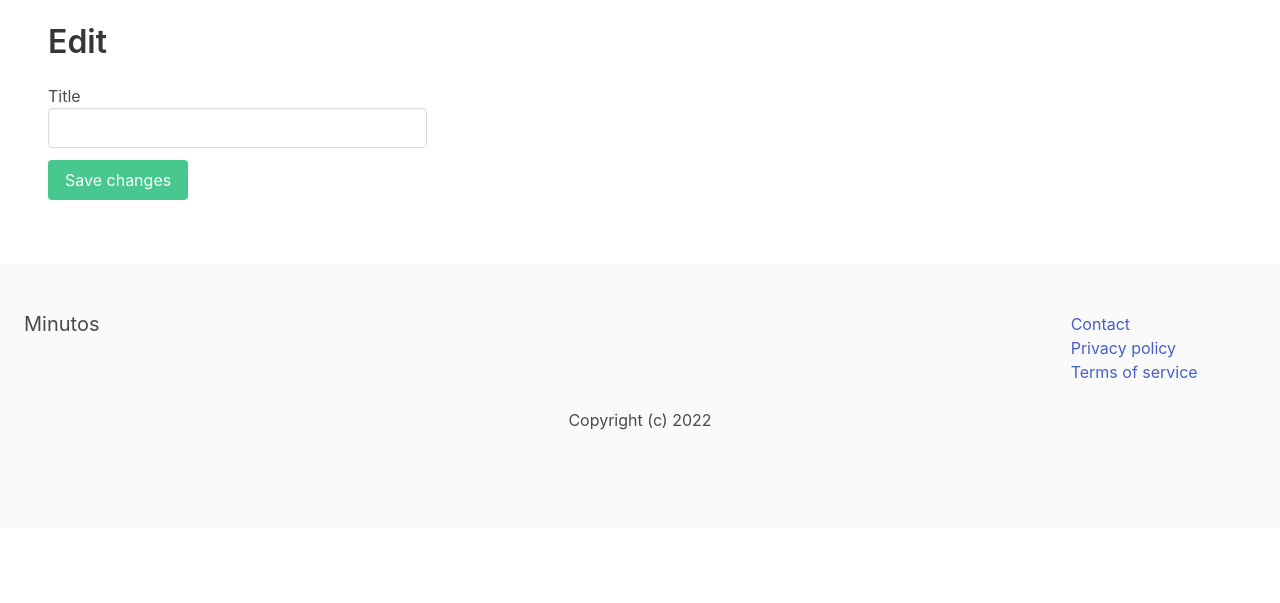
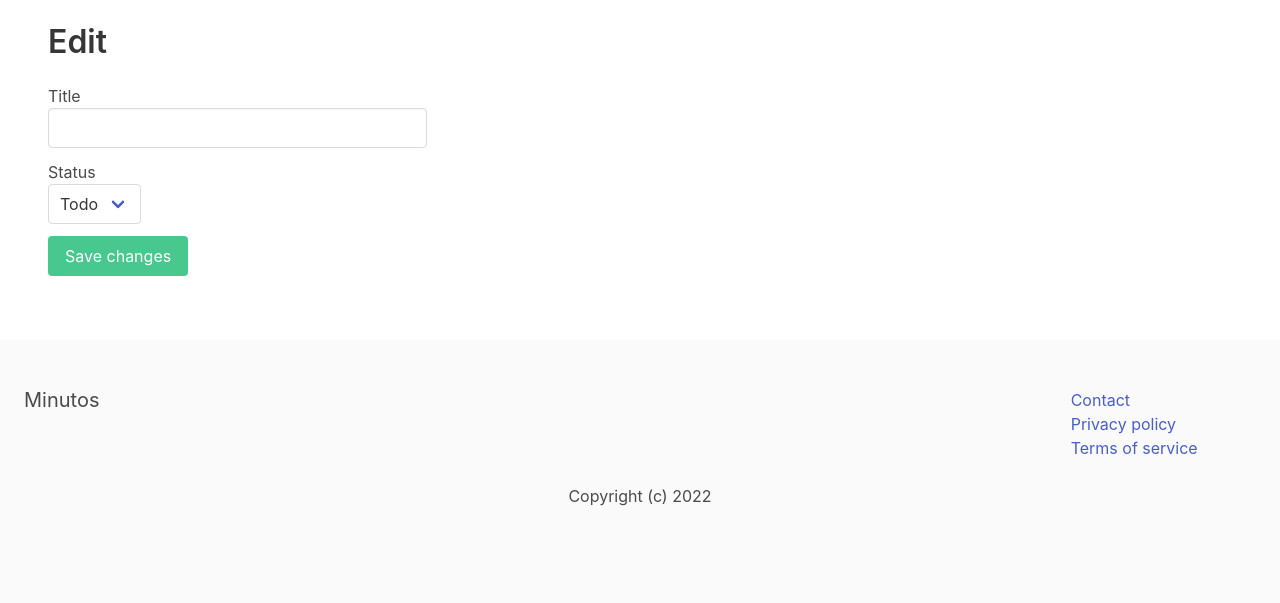
Before and after one commit to napestershine/minutos, a Django app: template apps/project/templates/project/edit_task.html in a window 1280 px wide. Shown: the part 128-731 px from the top of the page. Run offline with Django 4.2, Linux system fonts and the light colour scheme; the template is opened without the code that fills it, so the values that code supplies are empty.

Commit message:
added status to task edit

```diff
--- a/apps/project/templates/project/edit_task.html
+++ b/apps/project/templates/project/edit_task.html
@@ -41,6 +41,17 @@
                             <input type="text" name="title" id="id_title" value="{{ task.title }}" class="input">
                         </div>
                     </div>
+                    <div class="field">
+                        <label>Status</label>
+                        <div class="control">
+                            <div class="select">
+                                <select name="status" id="id_status">
+                                    <option value="todo"{% if task.status == 'todo' %} selected{% endif %}>Todo</option>
+                                    <option value="done"{% if task.status == 'done' %} selected{% endif %}>Done</option>
+                                </select>
+                            </div>
+                        </div>
+                    </div>
 
                     <div class="field">
                         <div class="control">
--- a/apps/project/views.py
+++ b/apps/project/views.py
@@ -85,9 +85,11 @@ def edit_task(request, project_id, task_id):
 
     if request.method == 'POST':
         title = request.POST.get('title')
+        status = request.POST.get('status')
 
         if title:
             task.title = title
+            task.status = status
             task.save()
 
             messages.info(request, 'The task was edited!')
```
Also changed, not shown: Readme.md.
